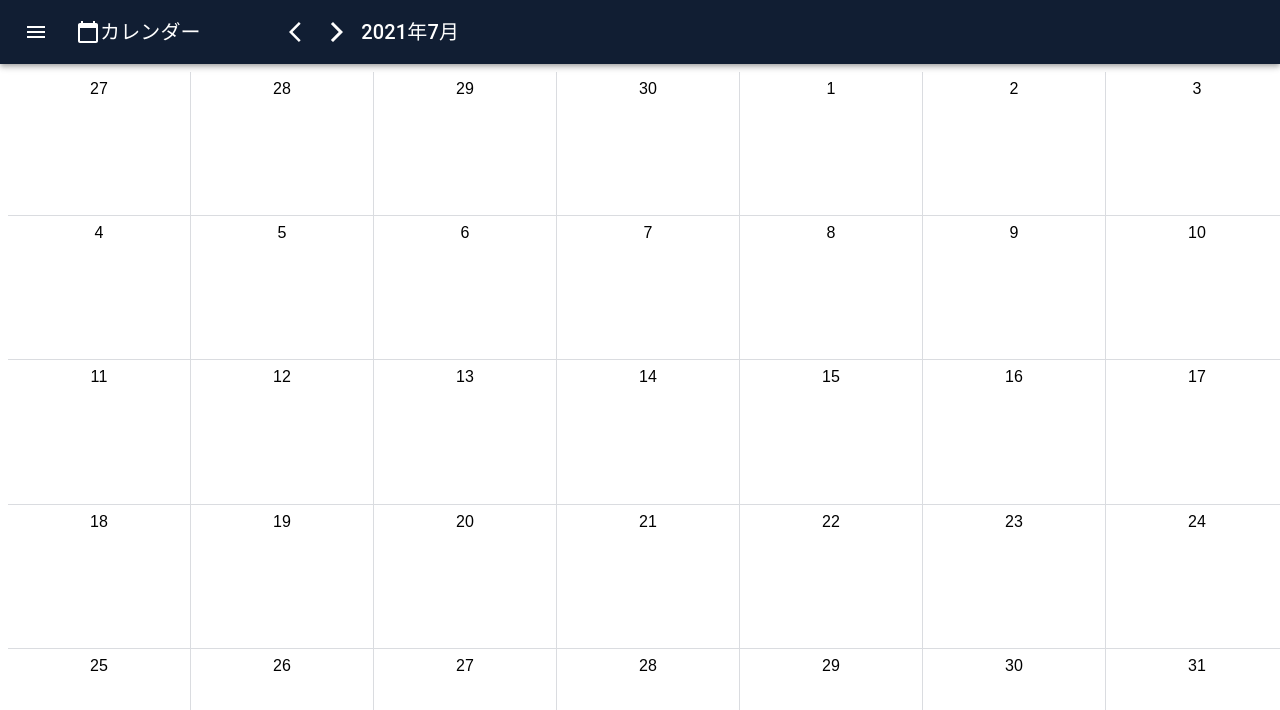
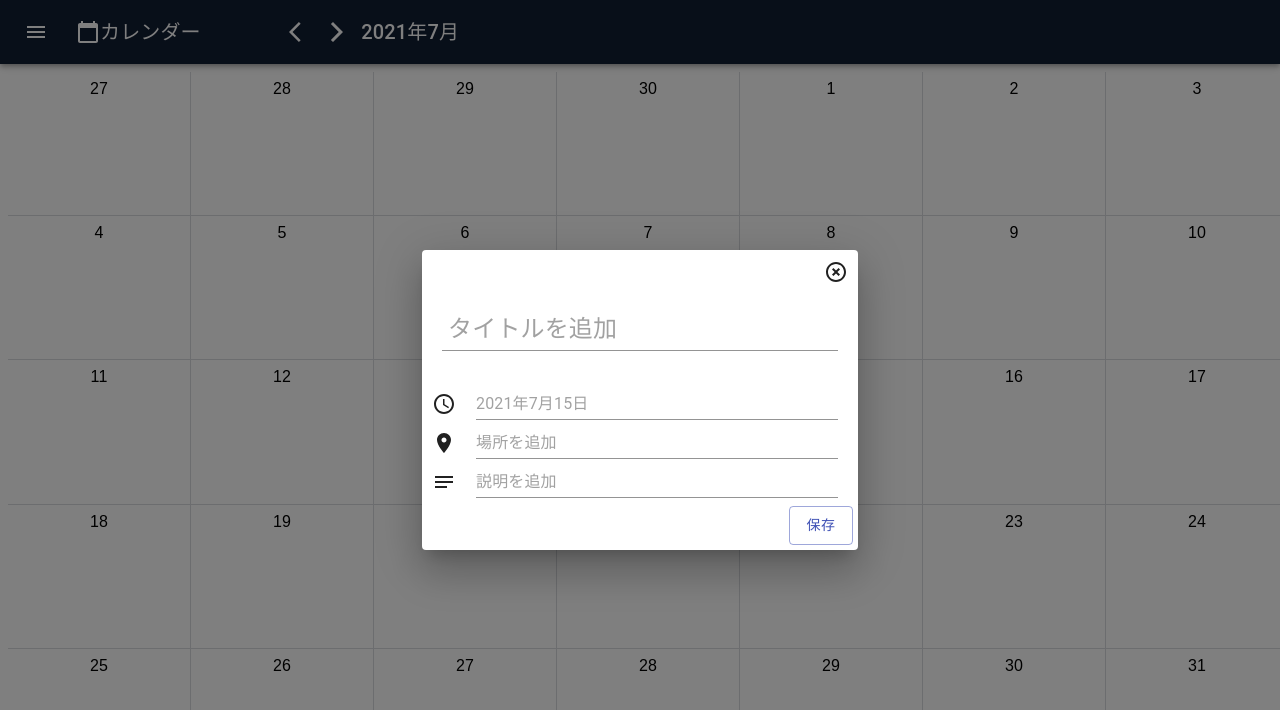
Before and after one commit to shogo-nakano-desu/calendar-app, a React (Create React App) app: page / in a window 1280 px wide. Both pictures are taken after a click on the button "10". Shown: the top 710 px of the page. Built offline with nearby package versions, Linux system fonts and the light colour scheme.

Commit message:
AddScheduleDialogを完成させた。

```diff
--- a/src/AddScheduleDialog.tsx
+++ b/src/AddScheduleDialog.tsx
@@ -9,7 +9,11 @@ import NotesIcon from "@material-ui/icons/Notes";
 import styled from "styled-components";
 import Button from "@material-ui/core/Button";
 import HighlightOffIcon from "@material-ui/icons/HighlightOff";
-import "./AddScheduleDialog.css";
+import Dialog from "@material-ui/core/Dialog";
+import TextField from "@material-ui/core/TextField";
+import { createStyles, makeStyles, Theme } from "@material-ui/core/styles";
+import { flex, maxHeight, maxWidth } from "styled-system";
+import { max } from "date-fns/esm";
 
 // ----------ここで渡されているデータ
 interface TestScheduleMetadata {
@@ -28,48 +32,42 @@ const testADay: TestScheduleModel = {
 };
 // ----------
 
-const Title = styled.div`
-  width: 100%;
-  border-bottom: 1px solid rgba(0, 0, 0, 0.42);
-  font-size: 22px;
-  font-family: "Roboto", "Helvetica", "Arial", sans-serif;
-
-  &::before {
-    content: "";
-    transition: border-bottom-color 200ms cubic-bezier(0.4, 0, 0.2, 1) 0ms;
-    border-bottom: 1px solid rgba(0, 0, 0, 0.42);
-    pointer-events: none;
-  }
-  &::after {
-    content: "";
-    transition: transform 200ms cubic-bezier(0, 0, 0.2, 1) 0ms;
-    border-bottom: 2px solid #3f51b5;
-    pointer-events: none;
-  }
-`;
-
-const Input = styled.input`
-  font: inherit;
-  color: currentColor;
-  width: 100%;
-  border: none;
-  height: 1.1875em;
-  padding: 6px 0 7px;
-`;
-
-//MuiGrid-container MuiGrid-spacing-xs-1 MuiGrid-align-items-xs-center MuiGrid-justify-xs-space-between
-const FormAndIcon = styled.div`
-  width: 100%;
-  display: flex;
-  flex-wrap: wrap;
-  box-sizing: border-box;
-  align-items: center;
-  justify-content: space-between;
-`;
-
-const DateForm = styled(FormAndIcon)`
-  padding: 25px 0 0 0;
-`;
+const useStyles = makeStyles((theme: Theme) =>
+  createStyles({
+    container: {
+      display: "flex",
+      alignItems: "center",
+      justifyContent: "center",
+      width: "80%",
+      maxWidth: "500px",
+    },
+    paperScrollPaper: {
+      maxHeight: "300px",
+      height: "60%",
+    },
+    titleForm: {
+      width: "100%",
+      marginLeft: "10px",
+      marginRight: "10px",
+      display: "flex",
+      justifyContent: "center",
+      fontSize: "20px",
+    },
+    titleField: {
+      width: "100%",
+      display: "flex",
+      justifyContent: "center",
+    },
+    formField: {
+      width: "100%",
+      display: "flex",
+      justifyContent: "center",
+    },
+    resize: {
+      fontSize: 24,
+    },
+  })
+);
 
 interface Props4AddTitleForm {
   titleForm: string;
@@ -77,50 +75,35 @@ interface Props4AddTitleForm {
 }
 
 const AddTitleForm = (props: Props4AddTitleForm) => {
+  const classes = useStyles();
   return (
-    <Title>
-      <Input
-        placeholder="タイトルと日時を追加"
-        type="text"
+    <form className={classes.titleForm} noValidate autoComplete="off">
+      <TextField
+        InputProps={{
+          classes: { input: classes.resize },
+        }}
+        className={classes.titleField}
         value={props.titleForm}
         onChange={props.titleHandleChange}
+        placeholder=" タイトルを追加"
         // className="MuiInputBase-input MuiInput-input"
         // valueはinput のstateを管理するようになった時に表示させるようにする
       />
-    </Title>
+    </form>
   );
 };
 
 const ShowDateForm = () => {
+  const classes = useStyles();
   return (
-    <DateForm>
-      <div className="MuiGrid-root MuiGrid-item">
-        <AccessTimeIcon
-          className="MuiSvgIcon-root"
-          focusable="false"
-          viewBox="0 0 24 24"
-          aria-hidden="true"
-          role="presentation"
-        />
-      </div>
-      <div className="MuiGrid-root MuiGrid-item MuiGrid-grid-xs-10">
-        {/* format='YYYY年M月D日'を本当は↓のdivに入れたいのだができなかったのでいったん放置 */}
-        <div
-          className="MuiFormControl-root MuiTextField-root MuiFormControl-fullWidth"
-          style={{ margin: "4px 0px" }}
-        >
-          <div className="MuiInputBase-root MuiInput-root MuiInput-underline MuiInputBase-fullWidth MuiInput-fullWidth MuiInputBase-formControl MuiInput-formControl">
-            <Input
-              aria-invalid="false"
-              readOnly
-              type="text"
-              // valueの値は選んだ日付に応じて変わるようにする必要あり
-              value="2021年7月10日"
-            />
-          </div>
-        </div>
-      </div>
-    </DateForm>
+    <IconAndForm>
+      <IconStyle>
+        <AccessTimeIcon />
+      </IconStyle>
+      <FormStyle>
+        <TextField className={classes.formField} placeholder="2021年7月15日" />
+      </FormStyle>
+    </IconAndForm>
   );
 };
 
@@ -130,35 +113,22 @@ interface Props4AddPlaceForm {
 }
 
 const AddPlaceForm = (props: Props4AddPlaceForm) => {
+  const classes = useStyles();
   return (
-    <FormAndIcon>
-      <div className="MuiGrid-root MuiGrid-item">
-        <PlaceIcon
-          className="MuiSvgIcon-root"
-          focusable="false"
-          viewBox="0 0 24 24"
-          aria-hidden="true"
-          role="presentation"
-        />
-      </div>
-      <div className="MuiGrid-root MuiGrid-item MuiGrid-grid-xs-10">
-        <div
-          className="MuiFormControl-root MuiTextField-root MuiFormControl-fullWidth"
-          style={{ margin: "4px 0px" }}
-        >
-          <div className="MuiInputBase-root MuiInput-root MuiInput-underline MuiInputBase-fullWidth MuiInput-fullWidth MuiInputBase-formControl MuiInput-formControl">
-            <Input
-              aria-invalid="false"
+    <IconAndForm>
+      <IconStyle>
+        <PlaceIcon />
+      </IconStyle>
+      <FormStyle>
+        <TextField
+          className={classes.formField}
           placeholder="場所を追加"
-              type="text"
           value={props.placeForm}
           onChange={props.placeHandleChange}
           // valueは状態をもつようにしてからおくようにする。
         />
-          </div>
-        </div>
-      </div>
-    </FormAndIcon>
+      </FormStyle>
+    </IconAndForm>
   );
 };
 
@@ -167,62 +137,53 @@ interface Props4AddDescriptionForm {
   descriptionHandleChange: (e: React.ChangeEvent<HTMLInputElement>) => void;
 }
 const AddDescriptionForm = (props: Props4AddDescriptionForm) => {
+  const classes = useStyles();
   return (
-    <FormAndIcon>
-      <div className="MuiGrid-root MuiGrid-item">
-        <NotesIcon
-          className="MuiSvgIcon-root"
-          focusable="false"
-          viewBox="0 0 24 24"
-          aria-hidden="true"
-          role="presentation"
-        />
-      </div>
-      <div className="MuiGrid-root MuiGrid-item MuiGrid-grid-xs-10">
-        <div
-          className="MuiFormControl-root MuiTextField-root MuiFormControl-fullWidth"
-          style={{ margin: "4px 0px" }}
-        >
-          <div className="MuiInputBase-root MuiInput-root MuiInput-underline MuiInputBase-fullWidth MuiInput-fullWidth MuiInputBase-formControl MuiInput-formControl">
-            <Input
-              aria-invalid="false"
+    <IconAndForm>
+      <IconStyle>
+        <NotesIcon />
+      </IconStyle>
+      <FormStyle>
+        <TextField
+          className={classes.formField}
           placeholder="説明を追加"
-              type="text"
           value={props.descriptionForm}
           onChange={props.descriptionHandleChange}
           //valueの状態を持つようにする必要あり
         />
-          </div>
-        </div>
-      </div>
-    </FormAndIcon>
+      </FormStyle>
+    </IconAndForm>
   );
 };
 
 const SaveButton = () => {
   return (
-    <div className="MuiDialogActions-root MuiDialogActions-spacing">
+    <SaveButtonStyle>
       <Button variant="outlined" color="primary">
         保存
       </Button>
-    </div>
+    </SaveButtonStyle>
   );
 };
 
-export const CloseButton = () => {
-  return (
-    <div className="MuiDialogActions-root MuiDialogActions-spacing">
-      <div className="src-components-AddScheduleDialog-style__closeButton--2v8XJ">
-        <HighlightOffIcon type="button" />
-      </div>
-    </div>
-  );
-};
+const SaveButtonStyle = styled.div`
+  display: flex;
+  height: 15%;
+  justify-content: flex-end;
+  margin: 5px;
+`;
 
-export const AddScheduleDialog = () => {
+interface Props4AddScheduleDialog {
+  open: boolean;
+  handleClose: () => void;
+}
+
+export const AddScheduleDialog = (props: Props4AddScheduleDialog) => {
   const [titleForm, setTitleForm] = useState("");
   const [placeForm, setPlaceForm] = useState("");
   const [descriptionForm, setDescriptionForm] = useState("");
+
+  const classes = useStyles();
 
   const titleHandleChange = (e: React.ChangeEvent<HTMLInputElement>) => {
     setTitleForm(e.target.value);
@@ -237,36 +198,39 @@ export const AddScheduleDialog = () => {
   };
 
   return (
-    <div
-      role="presentation"
+    <Position>
+      <Dialog
+        classes={{
+          container: classes.container,
+          paperScrollPaper: classes.paperScrollPaper,
+        }}
+        open={props.open}
+        onClose={props.handleClose}
+        fullWidth
+        maxWidth="xl"
         style={{
-        height: "100%",
-        display: "flex",
-        justifyContent: "center",
-        alignItems: "center",
-        backgroundColor: "rgba(128, 128, 128, 0.5)",
-        padding: 0,
-      }}
-    >
-      <div
-        aria-hidden="true"
-        style={{
-          height: "100%",
           display: "flex",
           alignItems: "center",
           justifyContent: "center",
-          backgroundColor: "rgba(0,0,0,0.5)",
-          opacity: 0.5,
-          transition: "opacity 225ms cubic-bezier(0.4, 0, 0.2, 1) 0ms",
         }}
-      ></div>
-      <OutlineBox role="dialog">
-        <CloseButton />
-        <div className="MuiDialogContent-root">
+        // style={{
+        //   height: "100%",
+        //   display: "flex",
+        //   justifyContent: "center",
+        //   alignItems: "center",
+        //   backgroundColor: "rgba(128, 128, 128, 0.5)",
+        //   padding: 0,
+        // }}
+      >
+        <CloseIconSet>
+          <HighlightOffIcon type="button" />
+        </CloseIconSet>
+        <TitleSet>
           <AddTitleForm
             titleForm={titleForm}
             titleHandleChange={titleHandleChange}
           />
+        </TitleSet>
         <ShowDateForm />
         <AddPlaceForm
           placeForm={placeForm}
@@ -276,20 +240,45 @@ export const AddScheduleDialog = () => {
           descriptionForm={descriptionForm}
           descriptionHandleChange={descriptionHandleChange}
         />
-        </div>
         <SaveButton />
-      </OutlineBox>
-      <div tabIndex={0} data-test="sentinelEnd"></div>
-    </div>
+      </Dialog>
+    </Position>
   );
 };
 
-// className="MuiPaper-root MuiDialog-paper
-// MuiDialog - paperScrollPaper MuiDialog - paperWidthXs
-// MuiDialog - paperFullWidth MuiPaper - elevation24 MuiPaper - rounded"
-const OutlineBox = styled.div`
-  color: rgba(0, 0, 0, 0.87);
-  transition: box-shadow 300ms cubic-bezier(0.4, 0, 0.2, 1) 0ms;
-  background-color: #fff;
-  width: 40%;
+const Position = styled.div`
+  display: flex;
+  align-items: center;
 `;
+
+const CloseIconSet = styled.div`
+  display: flex;
+  justify-content: flex-end;
+  margin: 10px;
+  height: 15%;
+`;
+
+const TitleSet = styled.div`
+  display: flex;
+  margin: 0px 10px 10px 10px;
+  height: 25%;
+  align-items: flex-start;
+`;
+
+const IconAndForm = styled.div`
+  display: flex;
+  height: 15%;
+  width: 100%;
+`;
+const IconStyle = styled.div`
+  margin: 0px 10px 0px 10px;
+  display: flex;
+  align-items: center;
+`;
+
+const FormStyle = styled.div`
+  margin: 0px 20px 0px 10px;
+  width: 100%;
+  display: flex;
+  justify-content: center;
+`;
--- a/src/Calendar.tsx
+++ b/src/Calendar.tsx
@@ -10,7 +10,9 @@ import getDay from "date-fns/getDay";
 import styled from "styled-components";
 import { createStyles, makeStyles, Theme } from "@material-ui/core/styles";
 import Typography from "@material-ui/core/Typography";
+import Dialog from "@material-ui/core/Dialog";
 import { Navigation } from "./Navigation";
+import { AddScheduleDialog } from "./AddScheduleDialog";
 import "./Calendar.css";
 
 // 予定の持たせ方の型定義
@@ -74,6 +76,8 @@ interface Props4CalendarBoard {
   weeksArray: WeeksArrayModel;
   setWeeksArray: React.Dispatch<React.SetStateAction<WeeksArrayModel>>;
   handleClickOpen: () => void;
+  open: boolean;
+  handleClose: () => void;
 }
 
 interface Props4Schedule {
@@ -82,6 +86,8 @@ interface Props4Schedule {
   weeksArray: WeeksArrayModel;
   setWeeksArray: React.Dispatch<React.SetStateAction<WeeksArrayModel>>;
   handleClickOpen: () => void;
+  open: boolean;
+  handleClose: () => void;
 }
 
 const CalendarBoard = (props: Props4CalendarBoard) => {
@@ -110,6 +116,8 @@ const CalendarBoard = (props: Props4CalendarBoard) => {
           weeksArray={props.weeksArray}
           setWeeksArray={props.setWeeksArray}
           handleClickOpen={props.handleClickOpen}
+          open={props.open}
+          handleClose={props.handleClose}
         />
       </CalendarGridStyle>
     </BorderStyle>
@@ -191,6 +199,7 @@ const Schedules = (props: Props4Schedule) => {
                 <Day2ButtonStyle onClick={props.handleClickOpen}>
                   {getDate(day.date)}
                 </Day2ButtonStyle>
+
                 {day.schedules.map((schedule: ScheduleMetadata) => (
                   <Typography className={classes.scheduleTitleStyle}>
                     {schedule.title}
@@ -199,7 +208,11 @@ const Schedules = (props: Props4Schedule) => {
               </ScheduleExistBoxStyle>
             );
           } else {
-            return <Day2ButtonStyle>{getDate(day.date)}</Day2ButtonStyle>;
+            return (
+              <Day2ButtonStyle onClick={props.handleClickOpen}>
+                {getDate(day.date)}
+              </Day2ButtonStyle>
+            );
           }
         }
       )}
@@ -262,7 +275,10 @@ export const CalendarApp = () => {
         weeksArray={weeksArray}
         setWeeksArray={setWeeksArray}
         handleClickOpen={handleClickOpen}
+        open={open}
+        handleClose={handleClose}
       />
+      <AddScheduleDialog open={open} handleClose={handleClose} />
     </CalendarAppStyle>
   );
 };
```
Also changed, not shown: src/AddScheduleDialog.css (deleted, +0 -325 lines). Lines whose indentation alone changed are shown as unchanged.
